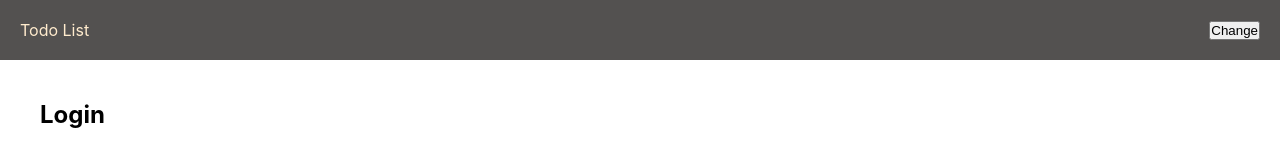
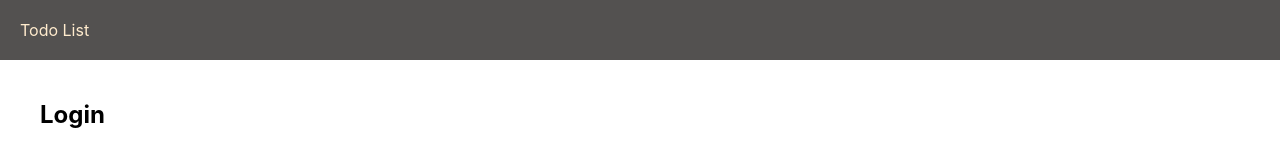
Before and after one commit to Kushbak/ReactTodoList, a React (Create React App) app: page / in a window 1280 px wide. Shown: the top 157 px of the page. Built offline with nearby package versions, Linux system fonts and the light colour scheme.

Commit message:
replaced condition to AND operator

```diff
--- a/src/components/Header/Header.jsx
+++ b/src/components/Header/Header.jsx
@@ -13,10 +13,7 @@ const Header = (props) => {
             <div className={styles.logo}>
                 <NavLink to='/' className={styles.logo}>Todo List</NavLink>
             </div>
-            {props.isAuth
-                ? <p>{ props.fullName }</p>
-                : <button className={styles.changeTheme}>Change</button>
-            }
+            { props.isAuth && <p>{ props.fullName }</p> }
 
         </div>
     )
```
